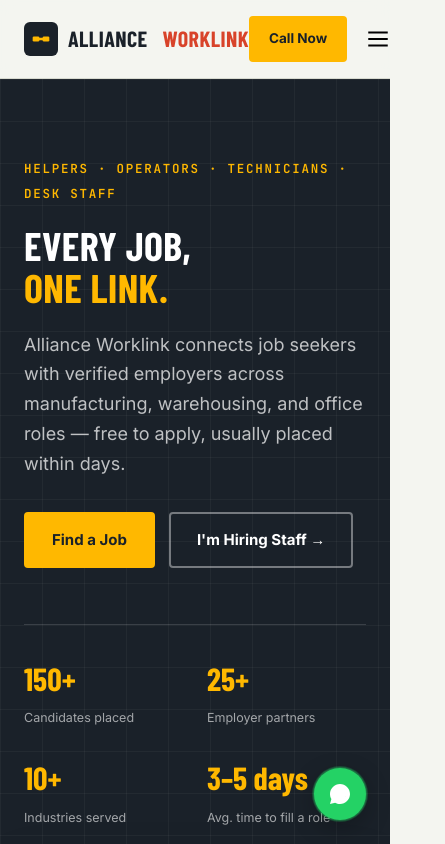
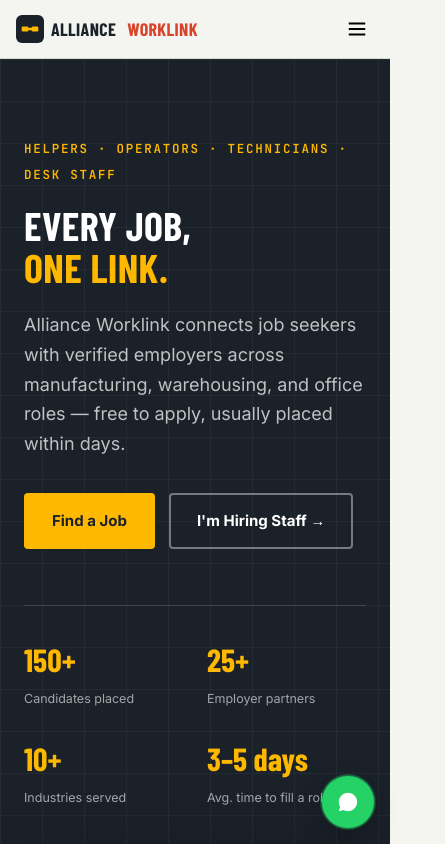
Before and after one commit to iakashpathak/AllianceWorklink, a React (Vite) app: page / in a window 390 px wide. Shown: the top 844 px of the page, 445 px wide, since content can reach past the window. Built offline with nearby package versions, Linux system fonts and the light colour scheme; a web font is replaced by a local one.

Commit message:
Updated Alliance Worklink

```diff
--- a/src/index.css
+++ b/src/index.css
@@ -28,9 +28,14 @@
   --shadow-card: 0 1px 2px rgba(26, 33, 41, 0.06), 0 8px 24px rgba(26, 33, 41, 0.06);
 }
 
-* { box-sizing: border-box; }
+* { box-sizing: border-box; margin: 0; padding: 0; }
 
-html { scroll-behavior: smooth; }
+html {
+  scroll-behavior: smooth;
+  /* Prevent any element from causing horizontal scroll on mobile */
+  overflow-x: hidden;
+}
+body { overflow-x: hidden; }
 
 @media (prefers-reduced-motion: reduce) {
   html { scroll-behavior: auto; }
@@ -262,6 +267,24 @@ button { font-family: inherit; cursor: pointer; }
 @media (max-width: 900px) {
   .nav, .header__phone-desktop { display: none; }
   .menu-toggle { display: inline-flex; }
+}
+
+/* Mobile header tightening */
+@media (max-width: 480px) {
+  .header__bar {
+    padding: 12px 16px;
+  }
+  .brand {
+    font-size: 18px;
+    gap: 7px;
+  }
+  .brand__mark {
+    width: 28px;
+    height: 28px;
+  }
+  /* Hide the "Call Now" button on very small screens — hamburger + brand is enough */
+  .header__actions .btn { display: none; }
+  .menu-toggle svg { width: 22px; height: 22px; }
 }
 
 /* ─────────────────────────────────────────────
@@ -912,8 +935,8 @@ button { font-family: inherit; cursor: pointer; }
 ───────────────────────────────────────────── */
 .whatsapp-float {
   position: fixed;
-  bottom: 24px;
-  right: 24px;
+  bottom: 20px;
+  right: 16px;
   z-index: 200;
   display: flex;
   align-items: center;
@@ -926,9 +949,11 @@ button { font-family: inherit; cursor: pointer; }
   font-weight: 700;
   font-size: 14.5px;
   transition: transform 0.15s ease, box-shadow 0.15s ease;
+  /* Never let it bleed outside the viewport */
+  max-width: calc(100vw - 32px);
 }
 .whatsapp-float:hover { transform: translateY(-3px); box-shadow: 0 12px 28px rgba(0,0,0,0.3); }
-.whatsapp-float svg { width: 24px; height: 24px; }
+.whatsapp-float svg { width: 24px; height: 24px; flex-shrink: 0; }
 .whatsapp-float .pulse {
   position: absolute;
   inset: 0;
@@ -941,9 +966,25 @@ button { font-family: inherit; cursor: pointer; }
   0% { opacity: 0.55; transform: scale(1); }
   100% { opacity: 0; transform: scale(1.4); }
 }
+
+/* Tablet — keep label but reduce padding slightly */
+@media (max-width: 768px) {
+  .whatsapp-float { padding: 13px 18px 13px 13px; font-size: 13.5px; }
+}
+
+/* Phone — icon-only circle, fixed to bottom-right corner safely */
 @media (max-width: 560px) {
   .whatsapp-float span.label { display: none; }
-  .whatsapp-float { padding: 14px; }
+  .whatsapp-float {
+    bottom: 16px;
+    right: 16px;
+    padding: 14px;
+    border-radius: 50%;
+    width: 52px;
+    height: 52px;
+    justify-content: center;
+  }
+  .whatsapp-float svg { width: 22px; height: 22px; }
 }
 
 /* ─────────────────────────────────────────────
```
